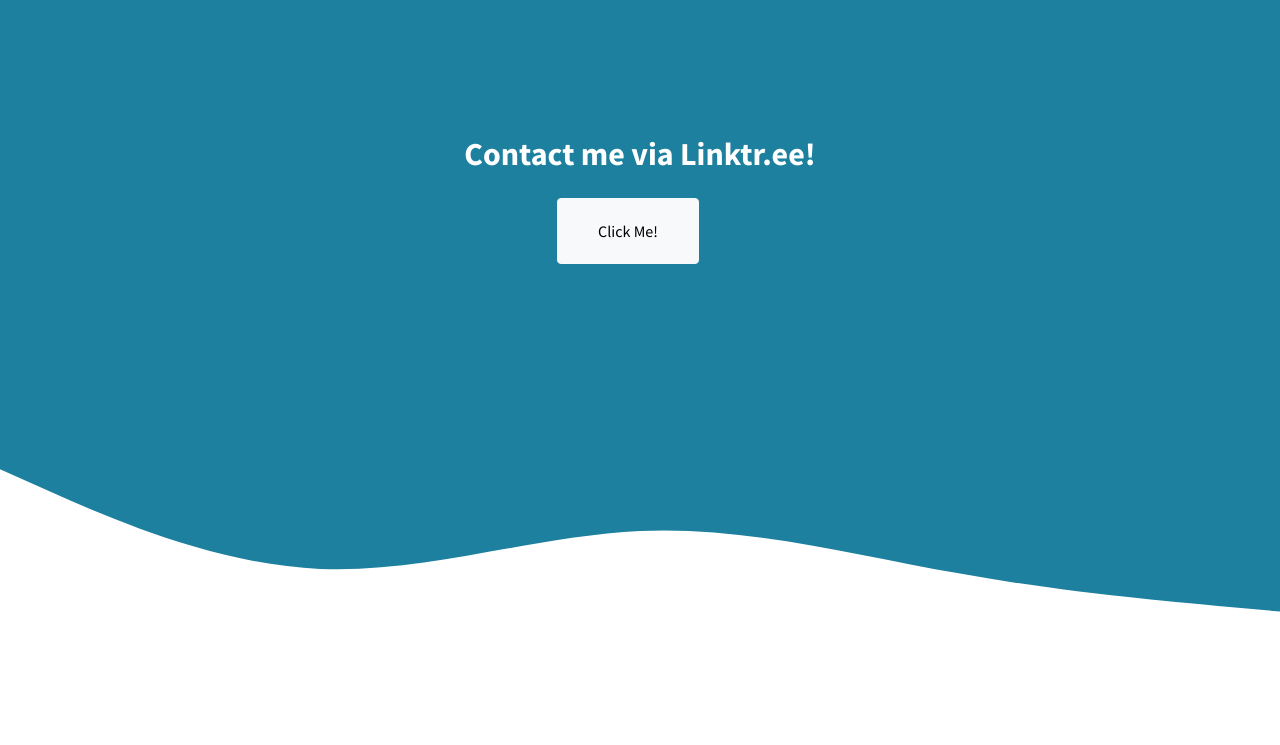
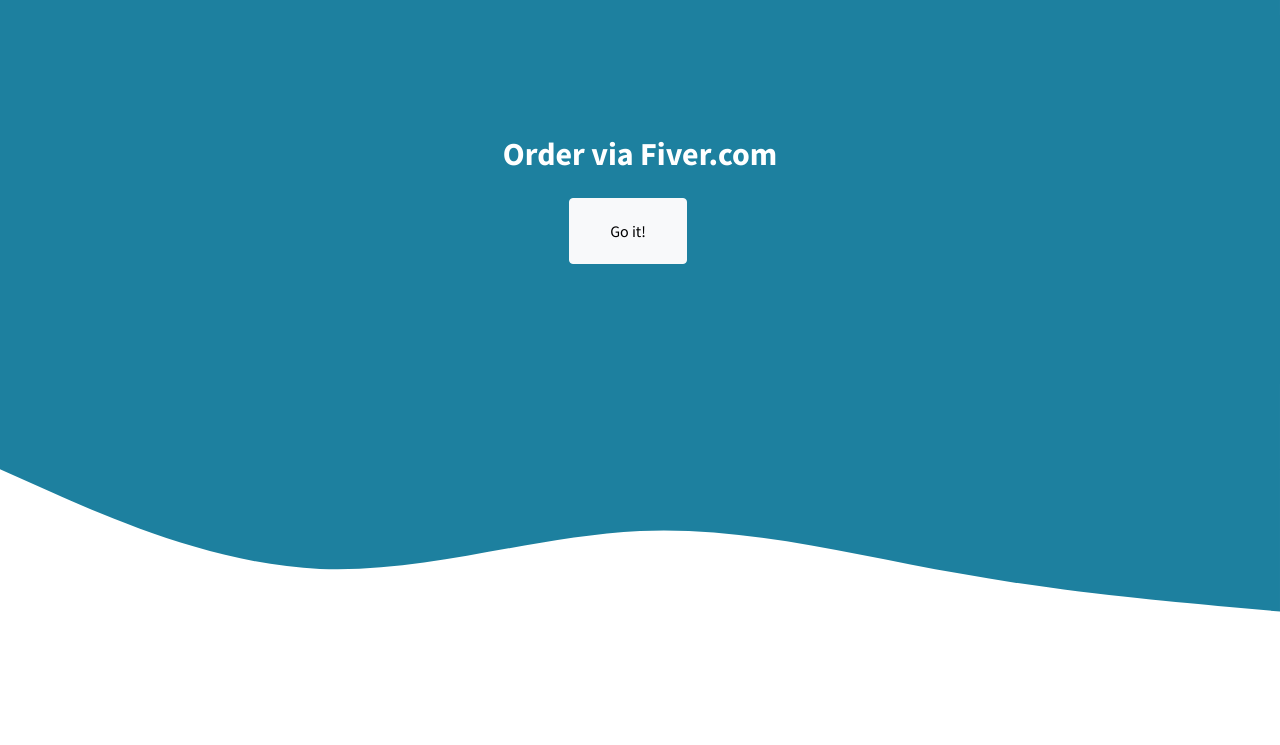
Before and after one commit to azman-aziz/portodesign, a plain HTML site: page index.html in a window 1280 px wide. Shown: the part 5200-5945 px from the top of the page. Drawn offline with Linux system fonts and the light colour scheme.

Commit message:
input fiver link

```diff
--- a/index.html
+++ b/index.html
@@ -187,7 +187,7 @@
     <svg xmlns="http://www.w3.org/2000/svg" viewBox="0 0 1440 320"><path fill="#1d809f" fill-opacity="1" d="M0,160L60,165.3C120,171,240,181,360,160C480,139,600,85,720,74.7C840,64,960,96,1080,122.7C1200,149,1320,171,1380,181.3L1440,192L1440,320L1380,320C1320,320,1200,320,1080,320C960,320,840,320,720,320C600,320,480,320,360,320C240,320,120,320,60,320L0,320Z"></path></svg>
     <section class="content-section bg-primary text-white">
         <div class="container text-center">
-            <h2 class="mb-4">Contact me via Linktr.ee!</h2><a class="btn btn-light btn-xl me-4" role="button" href="#">Click Me!</a>
+            <h2 class="mb-4">Order via Fiver.com</h2><a class="btn btn-light btn-xl me-4" role="button" href="https://www.fiverr.com/share/NwEVZG">Go it!</a>
         </div>
     </section>
     <svg xmlns="http://www.w3.org/2000/svg" viewBox="0 0 1440 320"><path fill="#1d809f" fill-opacity="1" d="M0,96L60,122.7C120,149,240,203,360,208C480,213,600,171,720,165.3C840,160,960,192,1080,213.3C1200,235,1320,245,1380,250.7L1440,256L1440,0L1380,0C1320,0,1200,0,1080,0C960,0,840,0,720,0C600,0,480,0,360,0C240,0,120,0,60,0L0,0Z"></path></svg>
```
